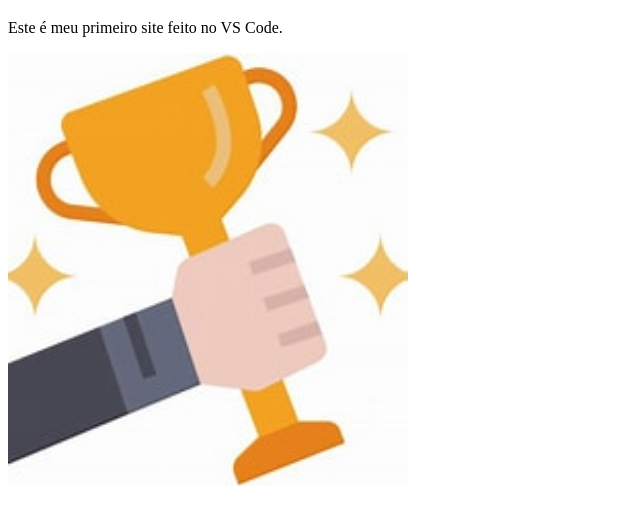
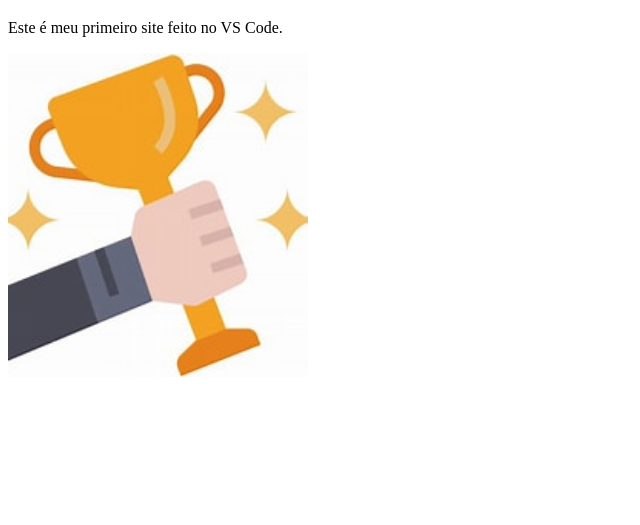
Before and after one commit to Filipe-0/primeiro-site, a plain HTML site: page docs/index.html in a window 1280 px wide. Shown: the part 61-586 px from the top of the page, without its empty margins (0-640 px from the left). Drawn offline with Linux system fonts and the light colour scheme.

Commit message:
Update index.html

```diff
--- a/docs/index.html
+++ b/docs/index.html
@@ -9,6 +9,7 @@
     <h1>Olá, mundo!</h1>
     <p>Este é meu primeiro site feito no VS Code.</p>
 
-    <img src="imagen%20do%20meu%20site.jfif" alt="Minha imagem" width="400">
+    <img src="imagen%20do%20meu%20site.jfif" alt="Minha imagem" width="300">
+
 </body>
 </html>
```
